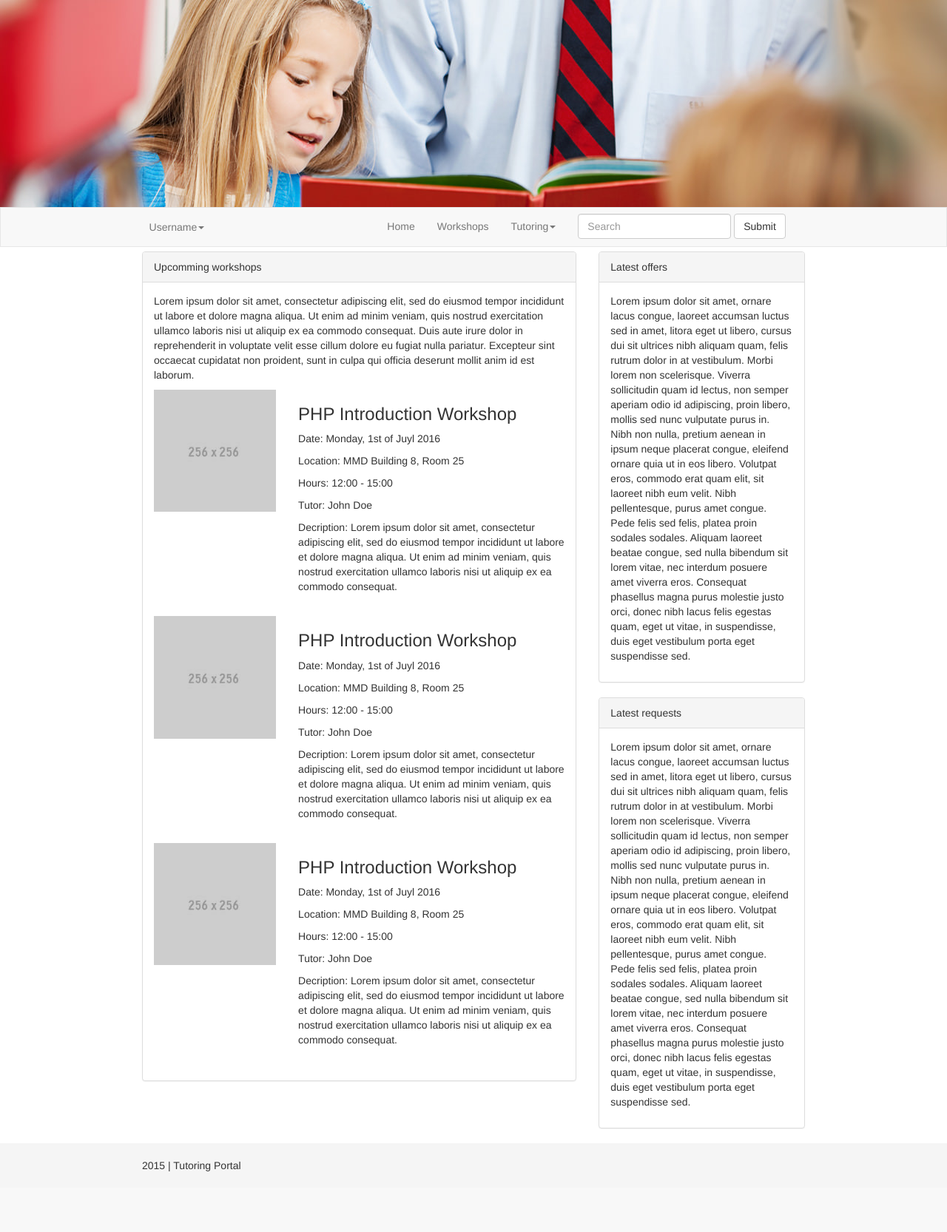
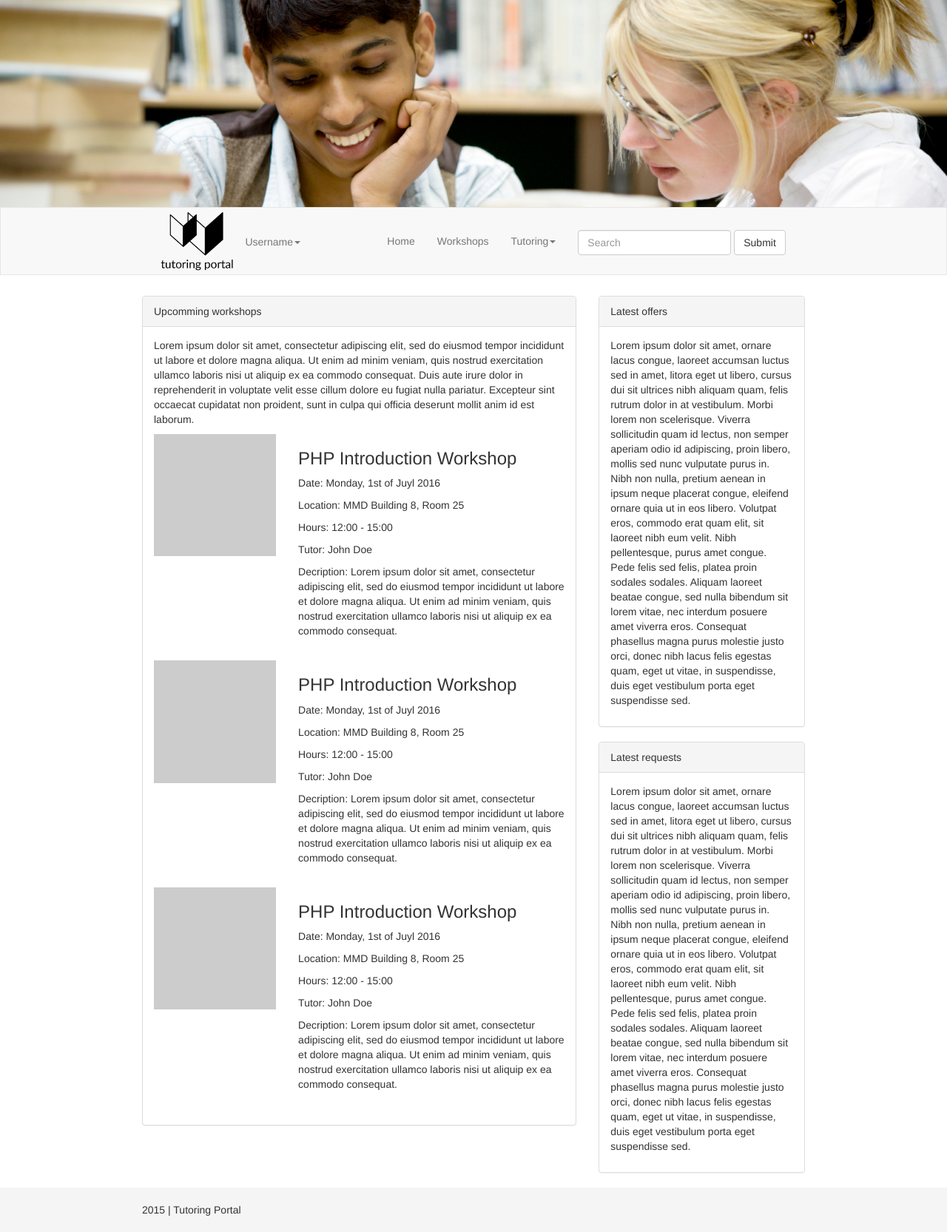
Before and after one commit to jimmy89Li/Tutoring, a PHP site: page /home.php in a window 1280 px wide. Shown: the whole page at 74% size. Before the commit the page ends 1584 px from the top, so only its background shows below. Run offline with PHP 8.4, Linux system fonts and the light colour scheme; some libraries are stand-ins or nearby versions.

Commit message:
added logo

```diff
--- a/home.php
+++ b/home.php
@@ -4,6 +4,7 @@
 <title>Tutoring Portal</title>
 <link href="css/bootstrap.min.css" rel="stylesheet">
 <link href="style.css" rel="stylesheet" />
+<link rel="icon" type="image/png" href="img/favicon.png" />
 <meta charset="UTF-8">
 </head>
 <body>
@@ -23,6 +24,9 @@
     <!-- Brand and toggle get grouped for better mobile display -->
     <div class="collapse navbar-collapse" id="bs-example-navbar-collapse-1">
 				<ul class="nav navbar-nav navbar">
+					<a href="#">
+						<img class="logo" src="img/logo-trans.png" alt="logo" />
+					</a>
 					<li class="dropdown">
 					  <a href="#" class="dropdown-toggle" data-toggle="dropdown" role="button" aria-haspopup="true" aria-expanded="false">Username<span class="caret"></span></a>
 					  <ul class="dropdown-menu">
--- a/style.css
+++ b/style.css
@@ -8,11 +8,14 @@
 }
 .slider{
 	height:280px;
-	background: url(img/tutoring.jpg) no-repeat center;
+	background: url(img/banner1.png) no-repeat center;
 	-webkit-background-size: cover;
 	-moz-background-size: cover;
 	-o-background-size: cover;
 	background-size: cover;
+}
+.logo{
+	height:auto;
 }
 header{
 	width:100%;
@@ -22,6 +25,12 @@
 .navbar{
 	border-radius:0;
 	z-index:99;
+	min-height:90px;
+}
+.navbar img{
+	height:80px;
+	float:left;
+	margin: 5px 0 0 30px;
 }
 .navbar-nav {
 	margin-left: 15%;
@@ -29,28 +38,30 @@
 .navbar-right{
 	margin-left:0;
 }
+.navbar ul li {
+	margin-top:20px;
+}
 .affix {
       top: 0;
       width: 100%;
 	  z-index: 99;
-  }
-
-  .affix + .container-fluid {
+}
+.affix + .container-fluid {
       padding-top: 10px;
-  }
+}
 .container-fluid>.navbar-header, .container>.navbar-header{
 	margin-left:15%;
 }
 .container-fluid>.navbar-collapse, .container>.navbar-collapse {
     margin-right:15%;
 }
+form.navbar-form.navbar-right {
+    margin-top: 30px;
+}
 .mainSection {
     height: auto;
-    margin: 60px 15% 0;
+    margin: 120px 15% 0;
     min-height: 620px;
-}
-.mainContent{
-
 }
 .sidebar{
 	min-height:520px;
@@ -73,6 +84,7 @@
 height:auto;
 }
 
+/* Media Queries */
 @media (max-width: 1080px){
 .container-fluid>.navbar-header, .container>.navbar-header{
 	margin-left:5%;
```
Also changed, not shown: img/banner1.png (added), img/favicon.png (added), img/logo-trans.png (added), img/logo.png (added), img/placeholder.jpg.
